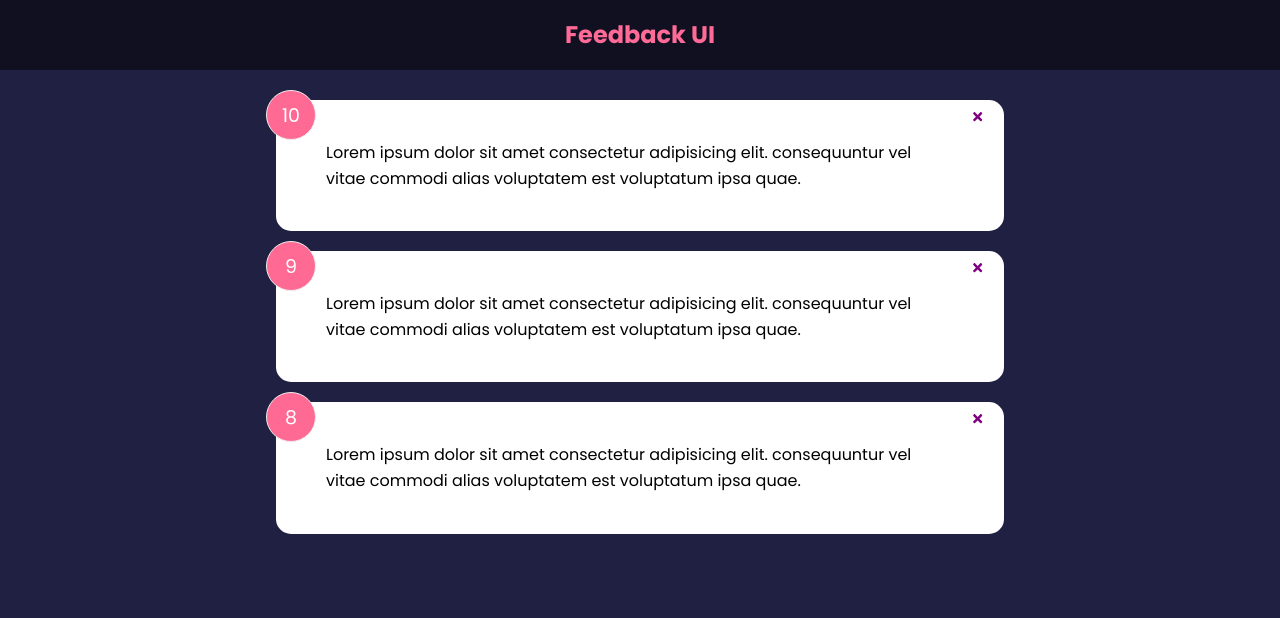
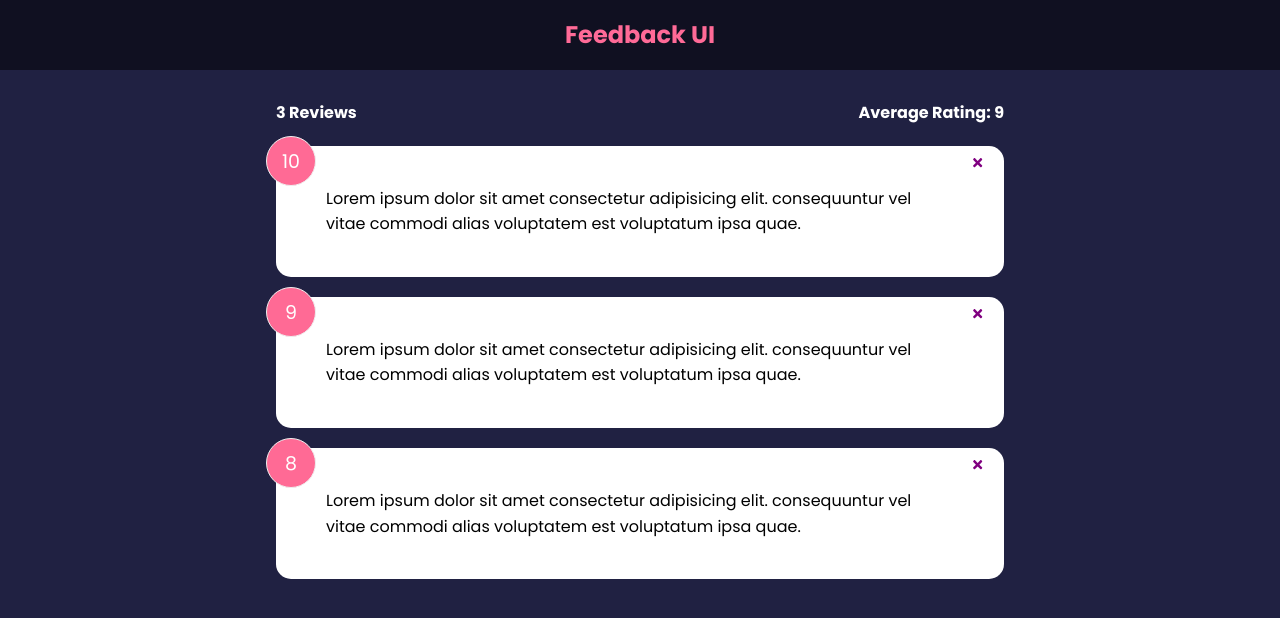
Before and after one commit to rugieri/feedback, a React (Create React App) app: page / in a window 1280 px wide. Shown: the top 618 px of the page. Built offline with nearby package versions, Linux system fonts and the light colour scheme.

Commit message:
added feature to calculate and display feedback average ratings

```diff
--- a/src/App.js
+++ b/src/App.js
@@ -2,6 +2,7 @@
 import Header from './components/Header';
 import FeedbackList from './components/FeedbackList';
 import FeedbackData from './data/FeedbackData';
+import FeedbackStats from './components/FeedbackStats';
 function App() {
   const [feedback, setFeedback] = useState(FeedbackData, FeedbackList);
 
@@ -14,6 +15,7 @@
     <>
       <Header />
       <div className="container">
+        <FeedbackStats feedback={feedback} />
         <FeedbackList feedback={feedback} handleDelete={deleteFeedback} />
       </div>
     </>
--- /dev/null
+++ b/src/components/FeedbackStats.jsx
@@ -0,0 +1,24 @@
+import PropTypes from 'prop-types';
+
+function FeedbackStats({ feedback }) {
+  //Calculate ratings avg
+  let average =
+    feedback.reduce((acc, cur) => {
+      return acc + cur.rating;
+    }, 0) / feedback.length;
+
+  average = average.toFixed(1).replace(/[.,]0$/, '');
+
+  return (
+    <div className="feedback-stats">
+      <h4>{feedback.length} Reviews</h4>
+      <h4>Average Rating: {isNaN(average) ? 0 : average}</h4>
+    </div>
+  );
+}
+
+FeedbackStats.propTypes = {
+  feedback: PropTypes.array.isRequired,
+};
+
+export default FeedbackStats;
```
